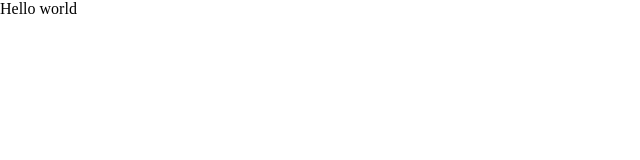
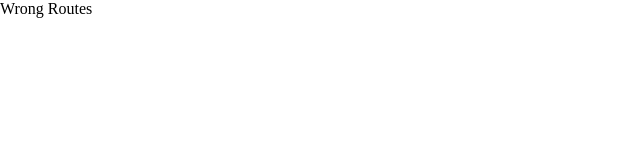
Before and after one commit to CHEEMS-1206/InternAssignment-Heliverse, a React (Create React App) app in the folder clientside/: page / in a window 1280 px wide. Shown: the top 160 px of the page, without its empty margins (0-640 px from the left). Built offline with nearby package versions, Linux system fonts and the light colour scheme.

Commit message:
rendered login page, register page and add details page inside app.js at diffferent endpoints

```diff
--- a/clientside/src/App.js
+++ b/clientside/src/App.js
@@ -1,8 +1,19 @@
-
+import React from "react";
+import { BrowserRouter as Router, Route, Routes } from "react-router-dom";
+import AddDetails from "./PageComponents/AddDetails.js";
+import LoginPage from "./PageComponents/Loginpage.js";
+import RegisterPage from "./PageComponents/RegisterPage.js";
 
 function App() {
   return (
-    <div>Hello world</div>
+    <Router>
+      <Routes>
+      <Route exact path="login" element={<LoginPage/>} />
+      <Route path="/register" element={<RegisterPage/>} />
+      <Route path="/add-details" element={<AddDetails/>} />
+      <Route path="*" element={<div>Wrong Routes</div>} />
+      </Routes>
+    </Router>
   );
 }
 
```
